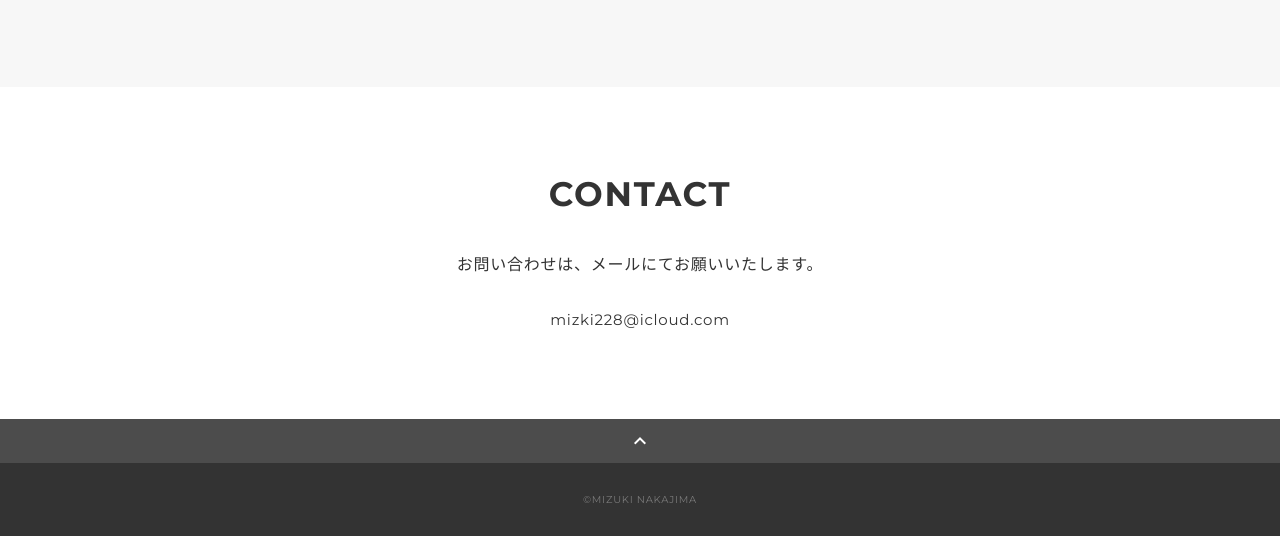
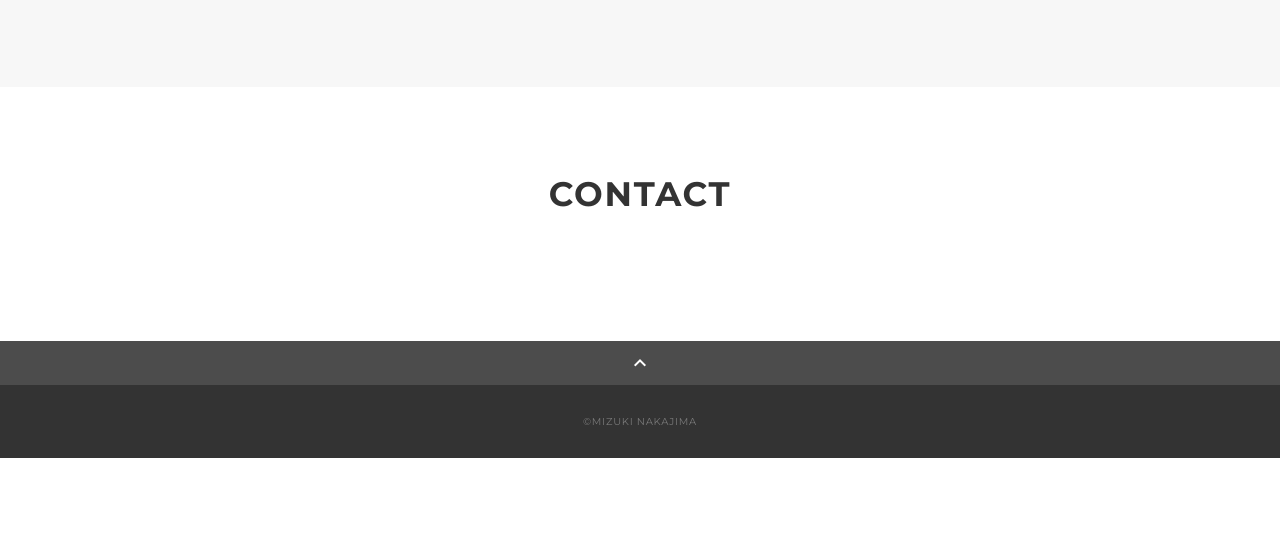
Before and after one commit to mizki15/legendary-pancake, a plain HTML site: page templates/index.html in a window 1280 px wide. Shown: the part 1622-2158 px from the top of the page. After the commit the page ends 2080 px from the top, so only its background shows below. Drawn offline with nearby package versions, Linux system fonts and the light colour scheme; files that its build step writes are made by us from their sources; a script that the page names is missing.

Commit message:
Update index.html

```diff
--- a/templates/index.html
+++ b/templates/index.html
@@ -176,10 +176,10 @@
         <div class="container">
           <h2 class="title">CONTACT</h2>
           <p class="lead">
-            お問い合わせは、<br class="sp-only">メールにてお願いいたします。
+            <!--お問い合わせは、<br class="sp-only">メールにてお願いいたします。-->
           </p>
           <div class="contact-list">
-            <span class="contact-item">mizki228@icloud.com</span>
+            <span class="contact-item"><!--mizki228@icloud.com--></span>
           </div>
         </div>
       </section>
```
